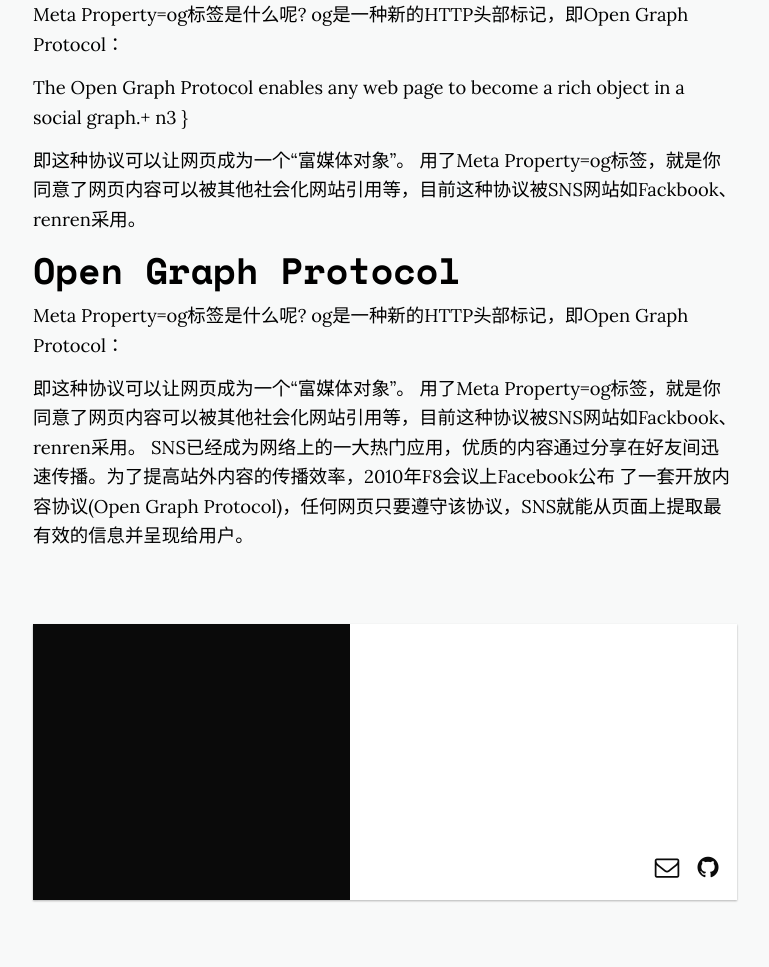
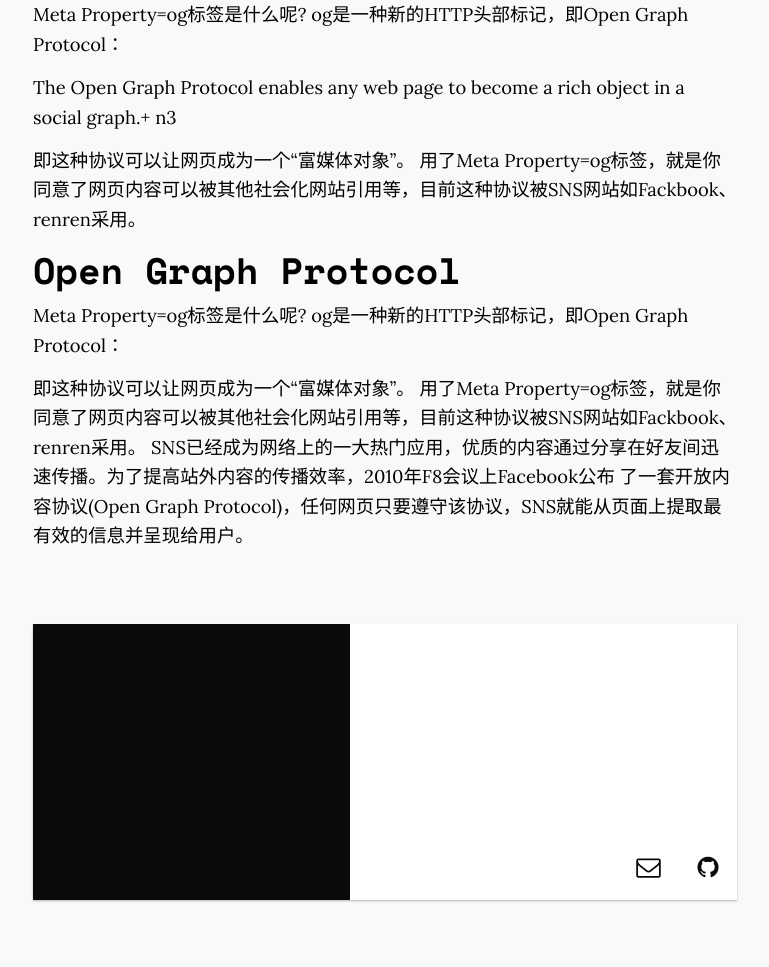
Before and after one commit to Janemon/Janemon.github.io, a Jekyll site: the page built from _posts/2018-06-18-developOfALong.markdown, in a window 1280 px wide. Shown: the part 1060-2027 px from the top of the page, without its empty margins (255-1024 px from the left). Built offline with Jekyll 4.4.1, drawn with Linux system fonts in a browser that asks for light colours; nearby versions of some CDN libraries; part of the change alters nothing that is shown.

```diff
--- a/_config.yml
+++ b/_config.yml
@@ -8,16 +8,17 @@ google_analytics:
 # SEO settings
 title: Janemon's Blog
 description: programming
-url: "janemon2331@gmail.com"
+url: "www.yewfyewq.com"
 twitter_username:
 default_img:
 
 # Profile settings
-name:
+name: Janemon
 profile_img:
-profile:
+profile: "那一天,那个人说了一句话:' Joy maybe end in Grief.'"
 social:
-  github:
+  email: janemon2331@gmail.com
+  github: https://github.com/Janemon
 
 # Build settings
 exclude: ["_screenshots", "Gemfile", "Gemfile.lock", "LICENSE.txt", "README.md"]
--- a/_posts/2018-06-18-developOfALong.markdown
+++ b/_posts/2018-06-18-developOfALong.markdown
@@ -22,7 +22,7 @@ hello
 Meta Property=og标签是什么呢?
 og是一种新的HTTP头部标记，即Open Graph Protocol：
 
-The Open Graph Protocol enables any web page to become a rich object in a social graph.+ n3 }
+The Open Graph Protocol enables any web page to become a rich object in a social graph.+ n3
 
 即这种协议可以让网页成为一个“富媒体对象”。
 用了Meta Property=og标签，就是你同意了网页内容可以被其他社会化网站引用等，目前这种协议被SNS网站如Fackbook、renren采用。
```
